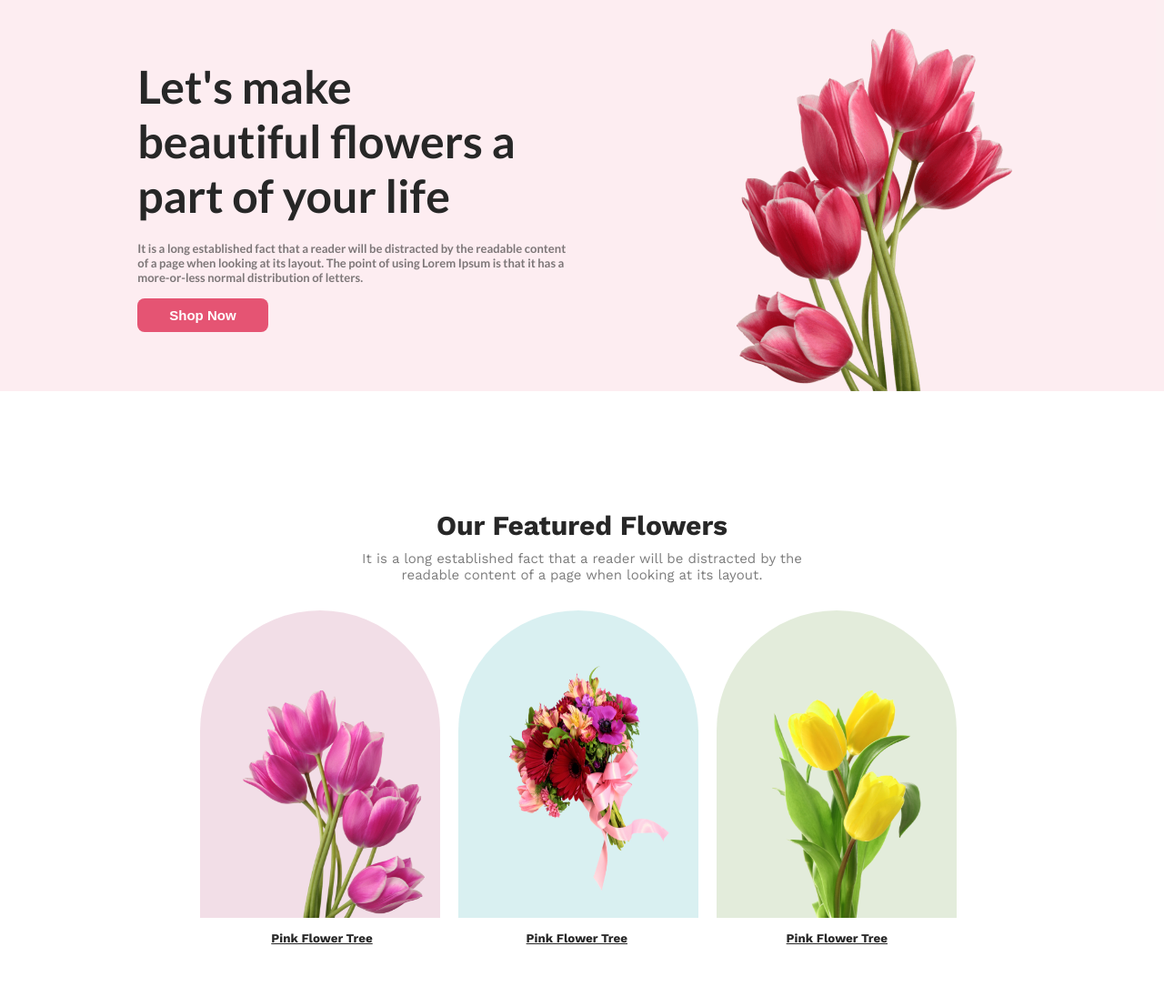
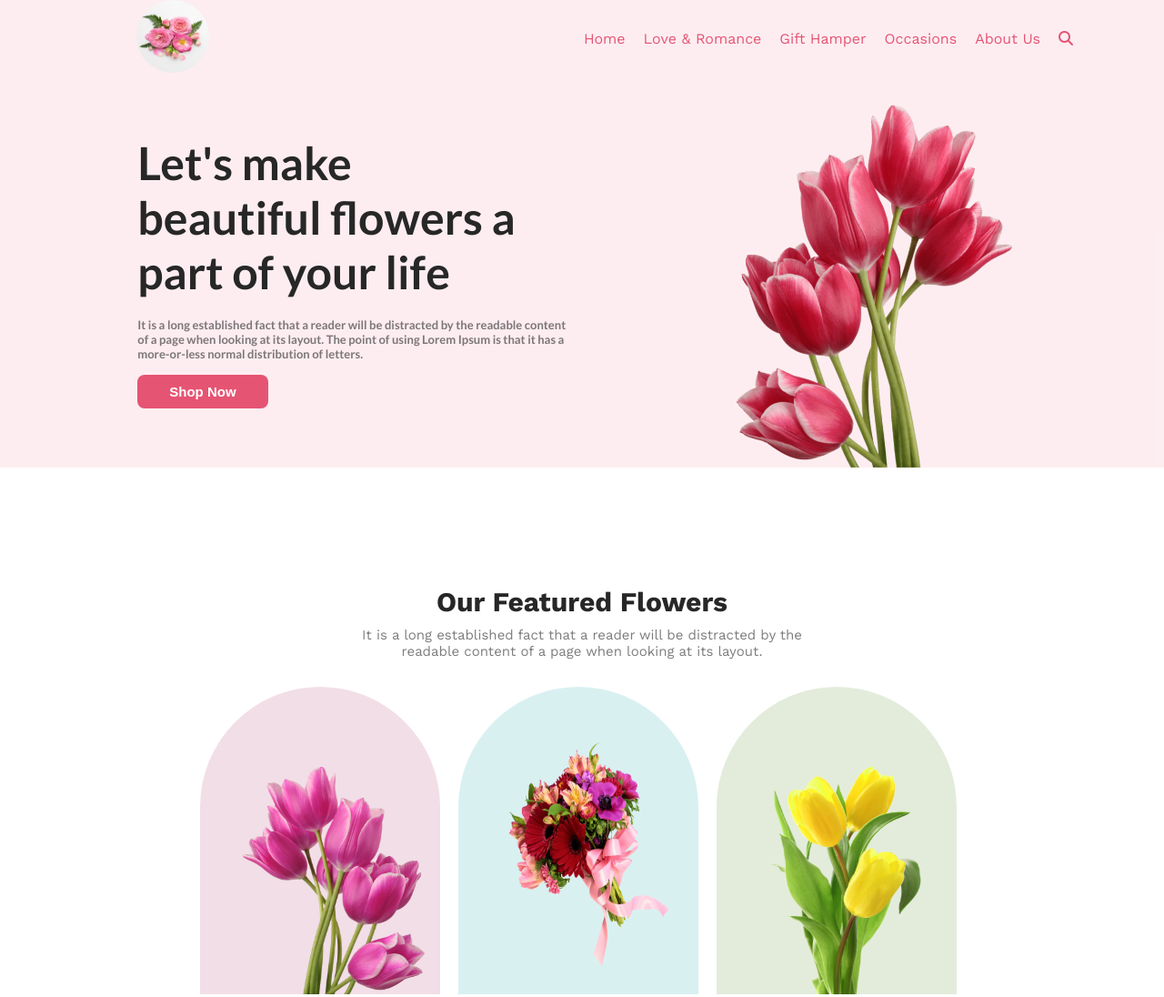
Before and after one commit to hafizur45/flower-shop, a plain HTML site: page index.html in a window 1280 px wide. Shown: the top 1096 px of the page at 91% size. Drawn offline with nearby package versions, Linux system fonts and the light colour scheme; a web font is replaced by a local one.

Commit message:
updated extra section

```diff
--- a/index.html
+++ b/index.html
@@ -8,11 +8,30 @@
     <link rel="preconnect" href="https://fonts.googleapis.com">
 <link rel="preconnect" href="https://fonts.gstatic.com" crossorigin>
 <link href="https://fonts.googleapis.com/css2?family=Lato:wght@400;700&family=Roboto:wght@100&family=Rubik+Puddles&family=Work+Sans:wght@400;700;800&display=swap" rel="stylesheet">
+<script src="https://kit.fontawesome.com/1f71a43a9c.js" crossorigin="anonymous"></script>
 </head>
 <body>
     <header>
+        <nav class="nav-container">
+            <div class="logo-banner">
+                <img class="img-logo" src="Flower Asset/Flower 01.png" alt="">
+            </div>
+            <div class="menu">
+                <li>Home</li>
+                <li>Love & Romance</li>
+                <li>Gift Hamper</li>
+                <li>Occasions</li>
+                <li>About Us</li>
+                <li><i class="fa-solid fa-magnifying-glass"></i></li>
+            </div>
+
+        </nav>
+
+
 
         <div class="head-container">
+
+
             <div class="head-left">
                 <h1 class="head-title">Let's make <br> beautiful flowers a <br> part of your life <br></h1>
                 <p class="head-description">It is a long established fact that a reader will be distracted by the readable content of a page when looking at its layout. The point of using Lorem Ipsum is that it has a more-or-less normal distribution of letters.</p>
@@ -24,6 +43,7 @@
                 <img class="img-primary" src="Flower Asset/pngwing 10.png" alt="">
             </div>
         </div>
+
 
     </header>
 
--- a/style.css
+++ b/style.css
@@ -8,6 +8,34 @@ body{
 font-family: 'Roboto', sans-serif;
 font-family: 'Rubik Puddles', cursive;
 font-family: 'Work Sans', sans-serif;
+}
+.nav-container{
+    background-color: rgba(229, 84, 115, 0.10) ;
+    display: flex;
+    justify-content: space-between;
+    /* box-shadow: 0.4px 0.4px #E55473; */
+
+}
+.img-logo{
+    height: 80px;
+    width: 80px;
+    border-radius: 50px 50px;
+
+}
+.logo-banner{
+    padding-left:150px;
+
+}
+.menu{
+    display: flex;
+    gap: 20px  ;
+    list-style: none;
+    align-items: center;
+    padding-right: 100px;
+
+}
+.menu li{
+    color: #E55473;
 }
 .head-container{
     background: rgba(229, 84, 115, 0.10);
@@ -216,6 +244,7 @@ text-align: center;
 font-size: 10px;
 
 font-weight: 600;
+padding-bottom: 30px;
 
 }
 
```
Also changed, not shown: Flower Asset/logo-img.png (added), 1 other file.
